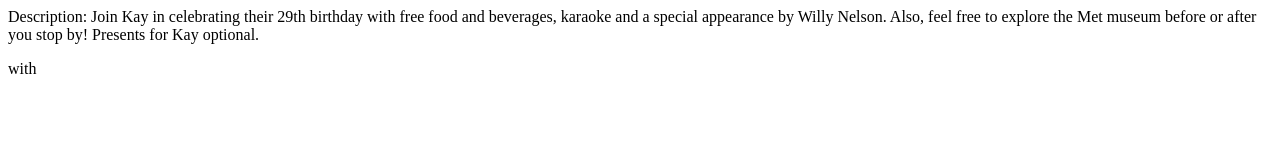
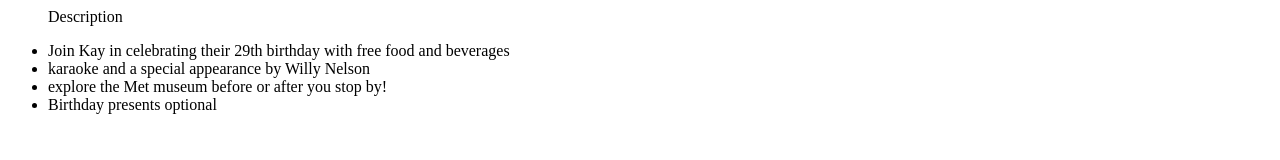
Before and after one commit to Cogasoil/batch2024jan, a plain HTML site: page index.html in a window 1280 px wide. Drawn offline with Linux system fonts and the light colour scheme.

Commit message:
paragraph modified

```diff
--- a/index.html
+++ b/index.html
@@ -1 +1,7 @@
-<p>Description: Join Kay in celebrating their 29th birthday with free food and beverages, karaoke and a special appearance by Willy Nelson. Also, feel free to explore the Met museum before or after you stop by! Presents for Kay optional.</p> with <ul>
+<ul>
+<p>Description</P>
+<li>Join Kay in celebrating their 29th birthday with free food and beverages</li>
+<li>karaoke and a special appearance by Willy Nelson</li>
+<li>explore the Met museum before or after you stop by!</li>
+<li>Birthday presents optional</li>
+</ul>
```
